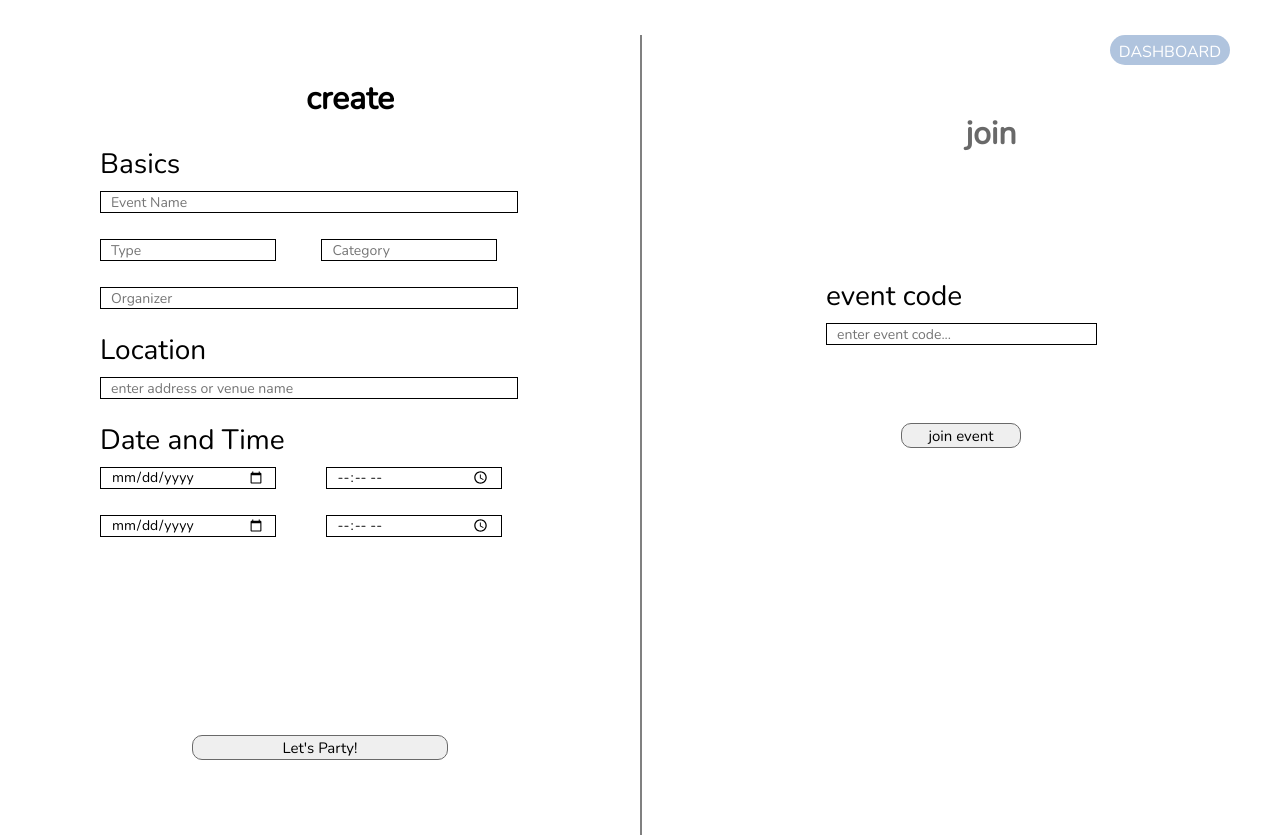
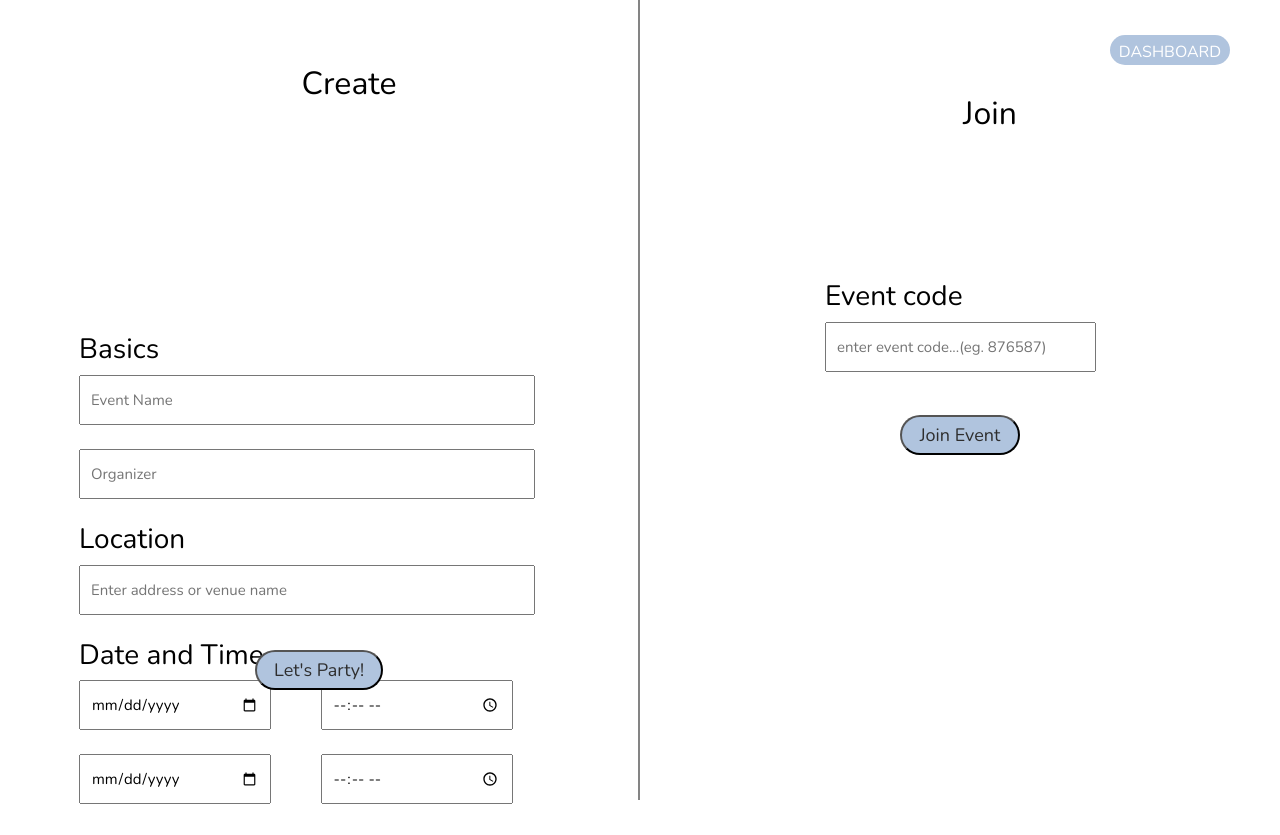
Before and after one commit to ellakoo05/GetTogether, a Vue app: page /mainpage in a window 1280 px wide. Built offline with nearby package versions, Linux system fonts and the light colour scheme; what vue-sweetalert2 would draw is missing.

Commit message:
Main page updates
Styling for create and join page

```diff
--- a/src/components/EventForm.vue
+++ b/src/components/EventForm.vue
@@ -2,23 +2,29 @@
   <div id="eventForm">
     <div id="EventLeftSide">
       <div id="eventCreate">
-        <h2>create</h2>
+        <h2 id="createTitle" >Create</h2>
         <div class="eventForm">
           <h3 class="formnames">Basics</h3>
           <input type="text" name="eventname" class="EventInputs" placeholder="Event Name" v-model="eventname"><br/><br/>
+<!--
           <input type="text" name="eventtype" class="EventInputs" style="width:40%" placeholder="Type">&nbsp;&nbsp;&nbsp;&nbsp;&nbsp;&nbsp;&nbsp;&nbsp;&nbsp;&nbsp;
           <input type="text" name="eventcategory" class="EventInputs" style="width:40%" placeholder="Category"><br/>
           <br/>
+-->
           <input type="text" name="eventorganizer" class="EventInputs" placeholder="Organizer">
           <br/>
           <br/>
           <h3 class="formnames">Location</h3>
-          <input type="text" name="eventlocation" class="EventInputs" placeholder="enter address or venue name" v-model="eventlocation">
+          <input type="text" name="eventlocation" class="EventInputs" placeholder="Enter address or venue name" v-model="eventlocation">
           <br/><br/>
           <h3 class="formnames">Date and Time</h3>
+<!--          <h6>Start Date</h6>-->
           <input type="date" name="eventdate" v-model="eventdate" class="EventInputs" placeholder="start date" style="width:40%"/>&nbsp;&nbsp;&nbsp;&nbsp;&nbsp;&nbsp;&nbsp;&nbsp;&nbsp;&nbsp;&nbsp;
+<!--          <h6>Start Time</h6>-->
           <input type="time" name="eventtime" v-model="eventtime" class="EventInputs" placeholder="start time" style="width:40%"/><br/><br/>
+<!--          <h6>End Date</h6>-->
           <input type="date" name="eventenddate" v-model="eventenddate" class="EventInputs" placeholder="end date" style="width:40%"/>&nbsp;&nbsp;&nbsp;&nbsp;&nbsp;&nbsp;&nbsp;&nbsp;&nbsp;&nbsp;&nbsp;
+<!--          <h6>End Time</h6>-->
           <input type="time" name="eventend" v-model="eventend" class="EventInputs" placeholder="end time" style="width:40%"/>
           <button @click="insertEvent" id="partyButton">Let's Party!</button>
         </div>
@@ -27,12 +33,12 @@
     <div id="rightSide" class="vl">
       <button id="goDashboard" @click="goToDashboard">DASHBOARD</button>
       <div id="eventCreate">
-        <h2>join</h2>
+        <h2 id="joinTitle">Join</h2>
       <div id="joinBox">
-        <h3 style="padding-top:10px; padding-left:15px; color:black;" class="formnames">event code</h3>
+        <h3 style="padding-top:10px; padding-left:15px; color:black;" class="formnames">Event code</h3>
         <div class="signupForm" id="join">
-          <input type="text" name="eventCode" class="EventInputs" placeholder="enter event code..." v-model="eventCode">
-          <button @click="joinEvent" id="joinButton">join event</button>
+          <input type="text" name="eventCode" class="EventInputs" placeholder="enter event code...(eg. 876587)" v-model="eventCode">
+          <button @click="joinEvent" id="joinButton">Join Event</button>
         </div>
         </div>
       </div>
--- a/src/components/style.css
+++ b/src/components/style.css
@@ -12,58 +12,64 @@
   color: black;
   left: 0;
   top: 0;
+  border-right: 2px solid rgb(132, 132, 132);
 }
-
 .eventForm {
   text-align: left;
   padding-left: 60px;
   padding-right: 60px;
+  padding-top: 200px;
+
 }
 
 .EventInputs {
   text-align: left;
-  border: solid 1px black;
+  border: solid 1px 0.9 black;
   width: 95%;
-  height: 10px;
+  height: 50px;
   padding: 10px;
-  font-size: 14px;
+  font-size: 15px;
   font-family: Nunito;
 }
 
 #partyButton {
-  font-size: 15px;
+ font-size: 18px;
   font-family: Nunito;
-  border: solid 1px dimgray;
-  border-radius: 10px;
-  width: 40%;
-  height: 25px;
+
+  border-radius: 40px;
+  width: 20%;
+  height: 40px;
   position: absolute;
   left: 0;
   right: 0;
   bottom: 0;
   margin: auto;
+  top: 540px;
+  background-color: lightsteelblue;
+  color: #2e2e2e;
 }
 
 #joinButton {
-  font-size: 15px;
+  font-size: 18px;
   font-family: Nunito;
-  border: solid 1px dimgray;
-  border-radius: 10px;
+  border-radius: 40px;
   width: 40%;
-  height: 25px;
+  height: 40px;
   position: absolute;
   left: 0;
   right: 0;
   bottom: 0;
   margin: auto;
   top: 0;
+  background-color: lightsteelblue;
+  color: #2e2e2e;
 }
 
 #rightSide {
   height: 100vh;
   right: 0;
-  background-size: cover;
-  position: fixed;
+  height: 100%;
+/*  position: fixed;*/
 }
 
 #joinBox {
@@ -79,10 +85,6 @@
   text-align: left;
 }
 
-.vl {
-  border-left: 2px solid gray;
-  height: 100px;
-}
 
 @media only screen and (max-width: 500px) {
 
@@ -232,21 +234,6 @@
   margin: auto;
 }
 
-#partyButton {
-  font-size: 15px;
-  font-family: Nunito;
-  border: solid 1px dimgray;
-  border-radius: 10px;
-  width: 40%;
-  height: 25px;
-  position: absolute;
-  margin: auto;
-  bottom: 0;
-  left: 0;
-  right: 0;
-  margin-bottom: 40px;
-}
-
 #signupBox {
   width: 300px;
   height: 330px;
@@ -302,6 +289,17 @@ body {}
   margin-left: auto;
   margin-right: auto;
   width: 25%;
+}
+
+#createTitle{
+  color: black;
+  font-weight: 500;
+  margin-top: 35px;
+}
+
+#joinTitle{
+  color: black;
+  font-weight: 500;
 }
 
 #anim {
@@ -509,7 +507,7 @@ body {
 #eventCreate {
   width: 600px;
   margin: auto;
-  padding: 20px;
+  padding: 0px;
   text-align: center;
   font-family: Nunito;
 }
@@ -546,6 +544,7 @@ html {
 h2 {
   padding-left: 60px;
   padding-top: 30px;
+  color: black;
 }
 
 a {
```
